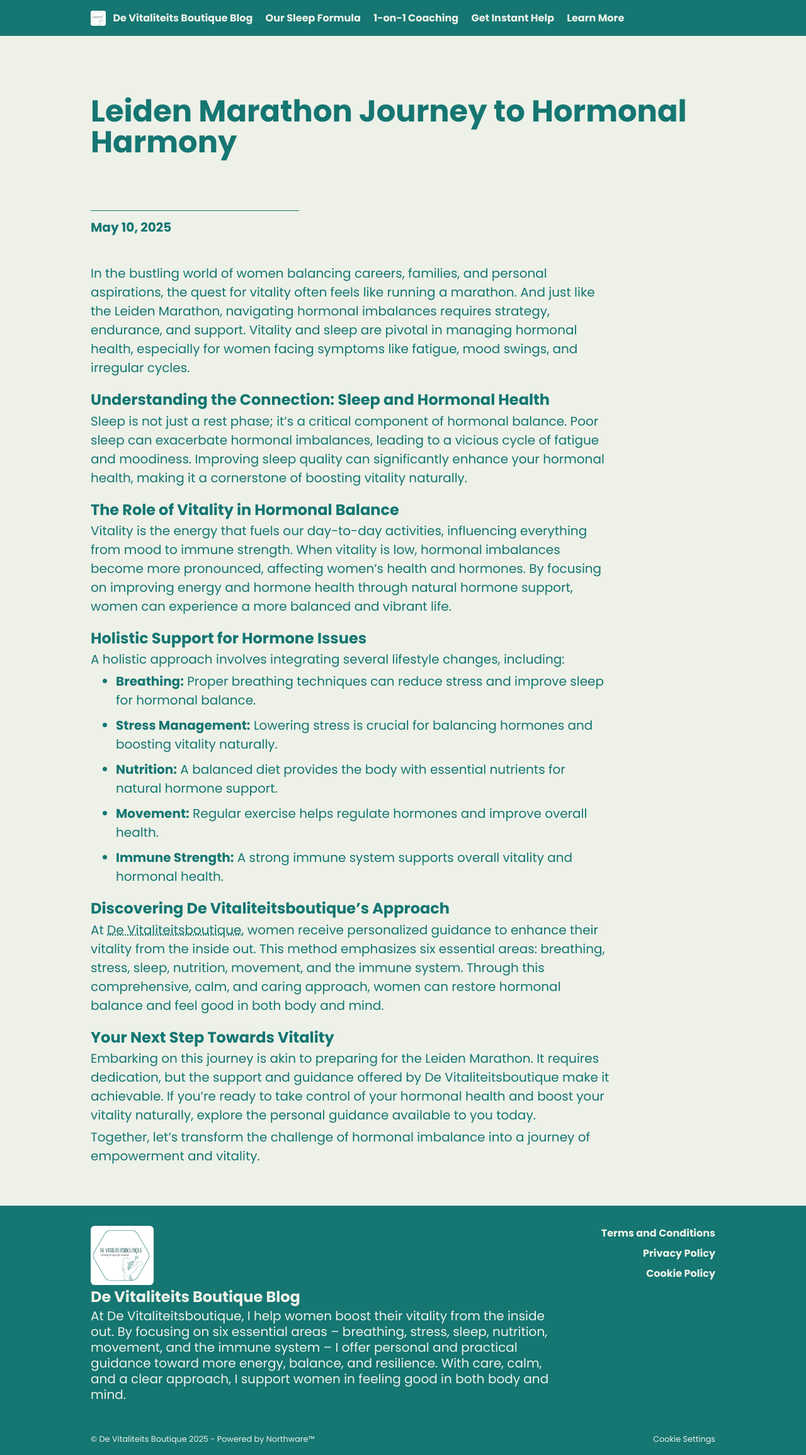
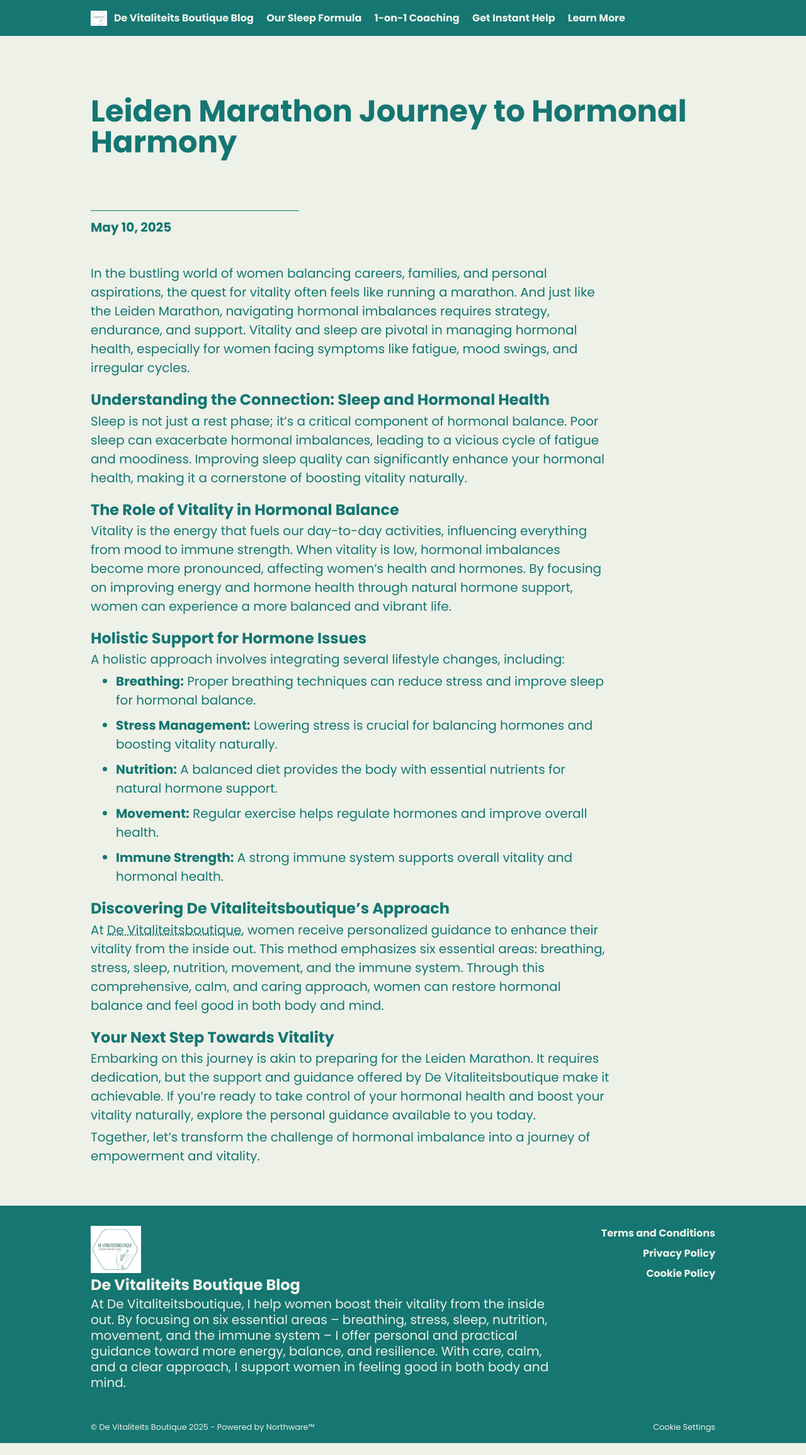
Before and after one commit to DeVitaliteitsBoutique-Blog/devitaliteitsboutique-blog.github.io, a Jekyll site: the page built from _posts/2025-05-10-leiden-marathon-journey-to-hormonal-harmony.md, in a window 1280 px wide. Shown: the whole page at 63% size. Built offline with Jekyll 4.4.1, drawn with Linux system fonts in a browser that asks for light colours.

Commit message:
Fix: Revert extension changes

```diff
--- a/_sass/_extension.scss
+++ b/_sass/_extension.scss
@@ -123,10 +123,8 @@ footer .social-icon
 
 /* Header */
 .site-header-logo {
-  width: 24px;
-  height: 24px;
+  max-height: 24px;
   margin-right: $spacer-1;
-  border-radius: 3px;
 }
 
 .site-description {
@@ -226,14 +224,13 @@ footer .social-icon
 }
 
 /* Company Logo */
-.logo {
-  max-width: 100px;
+footer .logo {
+  max-width: 80px;
   display: inline-block;
-  border-radius: 0.4em;
 }
 
 @media (max-width: $breakpoint-lg) {
-  .logo {
+  footer .logo {
     margin-bottom: $spacer-2;
   }
 }
```
